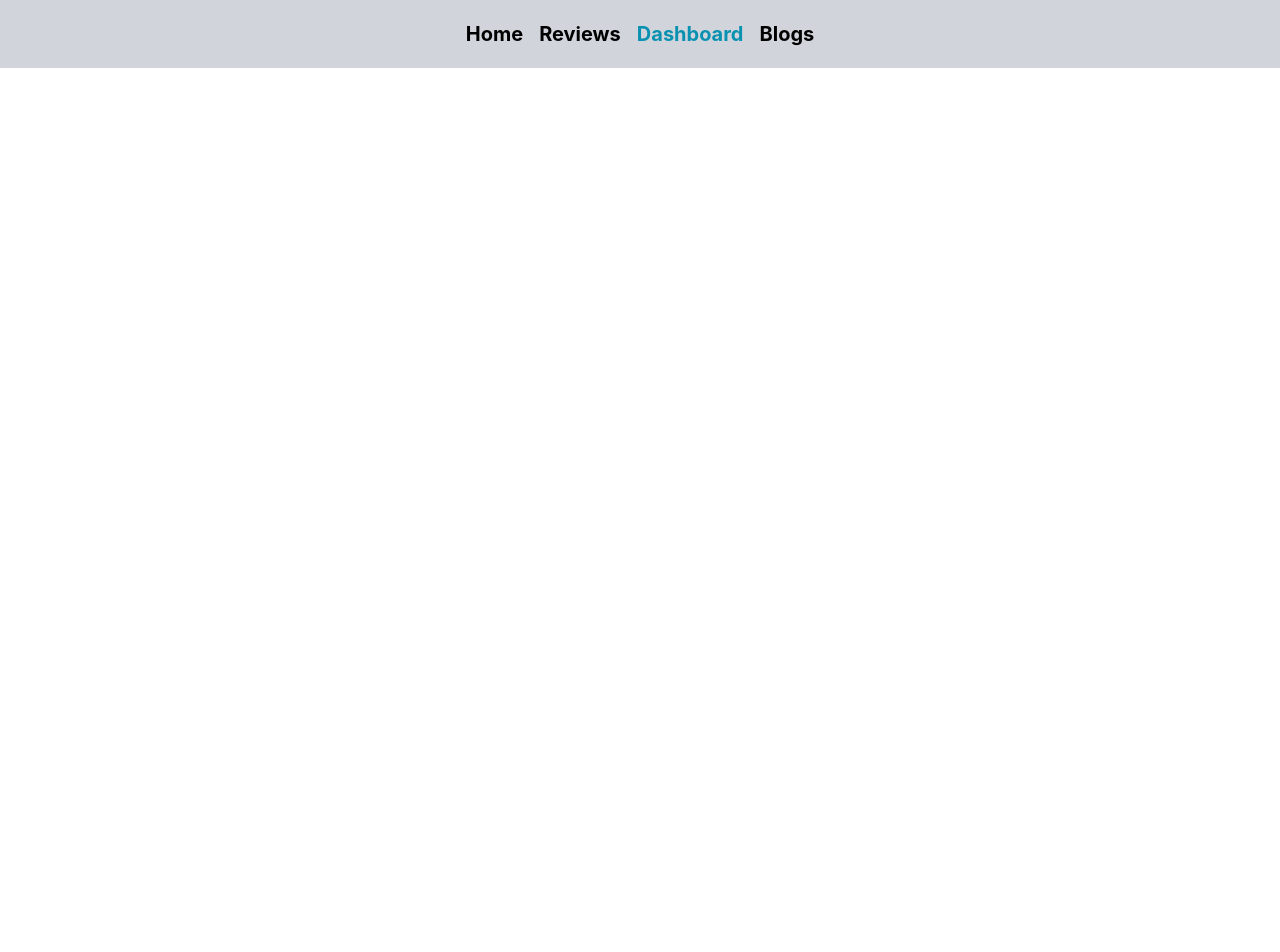
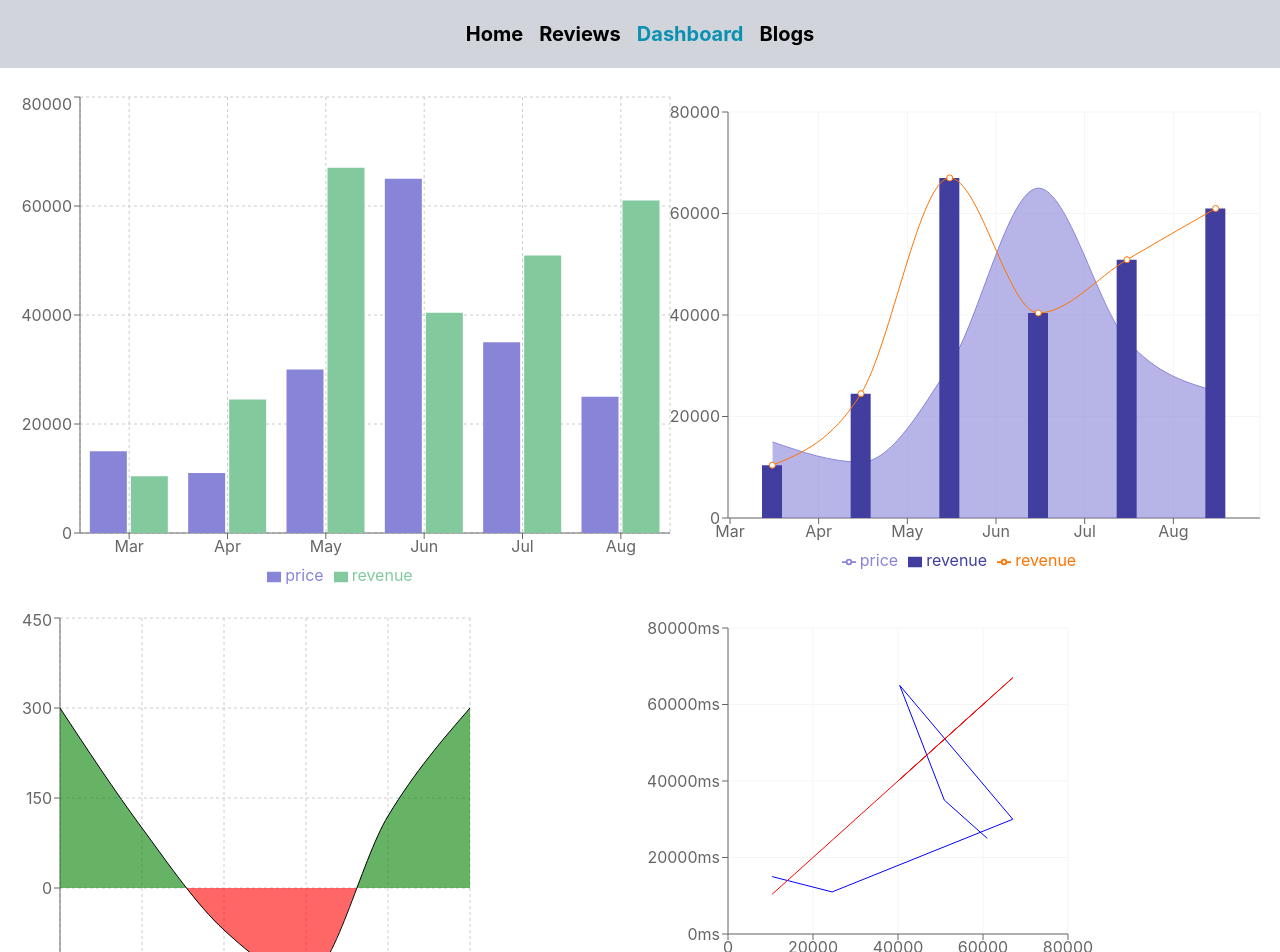
Before and after one commit to FayejAhamed/product-analysis-website, a React (Create React App) app: page /dashboard in a window 1280 px wide. Shown: the top 952 px of the page. Before the commit the page ends 800 px from the top, so only its background shows below. Built offline with nearby package versions, Linux system fonts and the light colour scheme.

Commit message:
chart done

```diff
--- a/package.json
+++ b/package.json
@@ -6,6 +6,7 @@
     "@testing-library/jest-dom": "^5.16.3",
     "@testing-library/react": "^12.1.4",
     "@testing-library/user-event": "^13.5.0",
+    "axios": "^0.26.1",
     "react": "^18.0.0",
     "react-dom": "^18.0.0",
     "react-icons": "^4.3.1",
--- a/public/index.html
+++ b/public/index.html
@@ -24,7 +24,7 @@
       work correctly both with client-side routing and a non-root public URL.
       Learn how to configure a non-root public URL by running `npm run build`.
     -->
-    <title>React App</title>
+    <title>Lapto Demo</title>
   </head>
   <body>
     <noscript>You need to enable JavaScript to run this app.</noscript>
--- a/src/component/Dashboard/Dashboard.js
+++ b/src/component/Dashboard/Dashboard.js
@@ -1,18 +1,173 @@
 import { data } from 'autoprefixer';
+import axios from 'axios';
 import React, { useEffect, useState } from 'react';
-import { Line, LineChart } from 'recharts';
+import { Area, AreaChart, Bar, BarChart, CartesianGrid, Cell, ComposedChart, Legend, Line, LineChart, Pie, PieChart, ResponsiveContainer, Scatter, Tooltip, XAxis, YAxis } from 'recharts';
 
 const Dashboard = () => {
-    const [charts, setCharts] = useState([]);
-    useEffect(() =>{
-        fetch('rechart.json')
-        .then(res =>res.json())
-        .then(data => setCharts(data))
-    },[])
+    const data = [
+        {
+            "month": "Mar",
+            "investment": 100000,
+            "sell": 241,
+            "revenue": 10401,
+            "price": 15000,
+            "money": 300
+        },
+        {
+            "month": "Apr",
+            "investment": 200000,
+            "sell": 423,
+            "revenue": 24500,
+            "price": 11000,
+            "money": 100
+        },
+        {
+            "month": "May",
+            "investment": 500000,
+            "sell": 726,
+            "revenue": 67010,
+            "price": 30000,
+            "money": -70
+        },
+        {
+            "month": "Jun",
+            "investment": 500000,
+            "sell": 529,
+            "revenue": 40405,
+            "price": 65000,
+            "money": -150,
+        },
+        {
+            "month": "Jul",
+            "investment": 600000,
+            "sell": 601,
+            "revenue": 50900,
+            "price": 35000,
+            "money": 120,
+        },
+        {
+            "month": "Aug",
+            "investment": 700000,
+            "sell": 670,
+            "revenue": 61000,
+            "price": 25000,
+            "money": 300
+        }
+    ];
+
+    const gradientOffset = () => {
+        const dataMax = Math.max(...data.map((i) => i.money));
+        const dataMin = Math.min(...data.map((i) => i.money));
+
+        if (dataMax <= 0) {
+          return 0;
+        }
+        if (dataMin >= 0) {
+          return 1;
+        }
+
+        return dataMax / (dataMax - dataMin);
+      };
+
+      const off = gradientOffset();
+
     return (
-       <LineChart width={400} hanging={500} data={data}>
-           <Line dataKey={'sell'}></Line>
-       </LineChart>
+        <div className='grid grid-cols-2 gap-4 mt-6'>
+            <div>
+                <BarChart
+                    width={700}
+                    height={500}
+                    data={data}
+                    margin={{
+                        top: 5,
+                        right: 30,
+                        left: 20,
+                        bottom: 5,
+                    }}
+                >
+                    <CartesianGrid strokeDasharray="3 3" />
+                    <XAxis dataKey="month" />
+                    <YAxis />
+                    <Tooltip />
+                    <Legend />
+                    <Bar dataKey="price" fill="#8884d8" />
+                    <Bar dataKey="revenue" fill="#82ca9d" />
+                </BarChart>
+            </div>
+            <div>
+                        <ResponsiveContainer>
+          <ComposedChart
+            width={500}
+            height={400}
+            data={data}
+            margin={{
+              top: 20,
+              right: 20,
+              bottom: 20,
+              left: 20,
+            }}
+          >
+            <CartesianGrid stroke="#f5f5f5" />
+            <XAxis dataKey="month" scale="band" />
+            <YAxis />
+            <Tooltip />
+            <Legend />
+            <Area type="monotone" dataKey="price" fill="#8884d8" stroke="#8884d8" />
+            <Bar dataKey="revenue" barSize={20} fill="#413ea0" />
+            <Line type="monotone" dataKey="revenue" stroke="#ff7300" />
+          </ComposedChart>
+        </ResponsiveContainer>
+            </div>
+            <div>
+            <AreaChart
+          width={500}
+          height={400}
+          data={data}
+          margin={{
+            top: 10,
+            right: 30,
+            left: 0,
+            bottom: 0,
+          }}
+        >
+          <CartesianGrid strokeDasharray="3 3" />
+          <XAxis dataKey="month" />
+          <YAxis />
+          <Tooltip />
+          <defs>
+            <linearGradient id="splitColor" x1="0" y1="0" x2="0" y2="1">
+              <stop offset={off} stopColor="green" stopOpacity={1} />
+              <stop offset={off} stopColor="red" stopOpacity={1} />
+            </linearGradient>
+          </defs>
+          <Area type="monotone" dataKey="money" stroke="#000" fill="url(#splitColor)" />
+        </AreaChart>
+            </div>
+            <div>
+            <ComposedChart
+          width={500}
+          height={400}
+          data={data}
+          margin={{
+            top: 20,
+            right: 80,
+            bottom: 20,
+            left: 20,
+          }}
+        >
+          <CartesianGrid stroke="#f5f5f5" />
+          <Tooltip />
+          <Legend />
+
+          <XAxis dataKey="revenue" type="number" label={{ value: '', position: 'insideBottomRight', offset: 0 }} />
+          <YAxis unit="ms" type="number" label={{ value: '', angle: -90, position: 'insideLeft' }} />
+          <Scatter name="red" dataKey="red" fill="red" />
+          <Scatter name="blue" dataKey="blue" fill="blue" />
+          <Line dataKey="price" stroke="blue" dot={false} activeDot={false} legendType="none" />
+          <Line dataKey="revenue" stroke="red" dot={false} activeDot={false} legendType="none" />
+        </ComposedChart>
+            </div>
+        </div>
     );
 };
 
```
Also changed, not shown: 1 other file (tests, documents, lock files or other folders).
